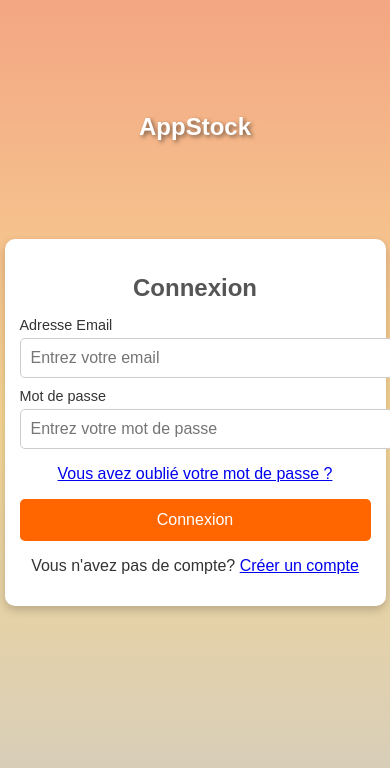
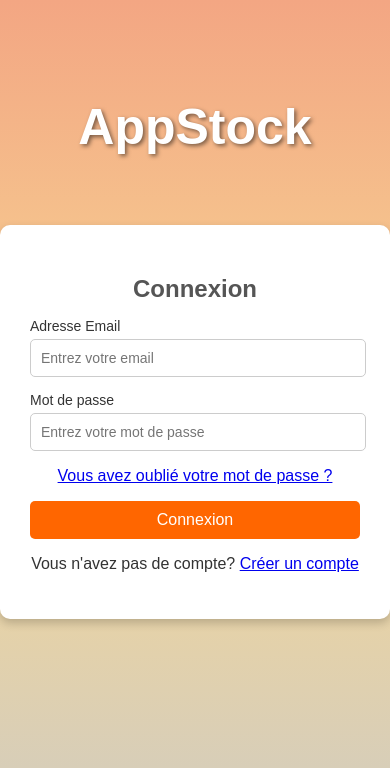
Before and after one commit to ayoubdouk/AppStock, a plain HTML site: page index.html in a window 390 px wide. Drawn offline with Linux system fonts and the light colour scheme.

Commit message:
Add files via upload

```diff
--- a/auth.js
+++ b/auth.js
@@ -18,7 +18,6 @@ const app = initializeApp(firebaseConfig);
 const auth = getAuth(app);
 
 // Handle login form submission
-// Handle login form submission
 document.getElementById("login-form").addEventListener("submit", async (e) => {
     e.preventDefault(); // منع إعادة تحميل الصفحة
 
@@ -27,16 +26,9 @@ document.getElementById("login-form").addEventListener("submit", async (e) => {
 
     try {
         // محاولة تسجيل الدخول
-        const userCredential = await signInWithEmailAndPassword(auth, email, password);
-        const user = userCredential.user;
+        await signInWithEmailAndPassword(auth, email, password);
 
-        // التحقق إذا كان البريد الإلكتروني غير مفعل
-        if (!user.emailVerified) {
-            alert("Votre email n'est pas encore vérifié. Veuillez vérifier votre boîte mail.");
-            return; // إيقاف العملية هنا
-        }
-
-        // إذا كانت بيانات تسجيل الدخول صحيحة وكان البريد مفعل، الانتقال إلى صفحة الترحيب
+        // إذا كانت بيانات تسجيل الدخول صحيحة، الانتقال إلى صفحة الترحيب
         window.location.href = "welcome.html";
     } catch (error) {
         // عرض رسالة خطأ بناءً على نوع الخطأ
--- a/index.html
+++ b/index.html
@@ -1,7 +1,6 @@
 <!DOCTYPE html>
 <html lang="en">
 <head>
-    <meta name="viewport" content="width=device-width, initial-scale=1.0">
     <meta charset="UTF-8">
     <meta name="viewport" content="width=device-width, initial-scale=1.0">
     <title>Connexion</title>
--- a/styles.css
+++ b/styles.css
@@ -99,44 +99,3 @@ input {
     background-color: #e65c00;
     box-shadow: 0px 4px 10px rgba(255, 102, 0, 0.5);
 }
-
-
-/* Media Query: الشاشات الصغيرة (Mobile) */
-@media (max-width: 768px) {
-    .page-container {
-        width: 90%; /* اجعل العرض 90% من عرض الشاشة */
-        padding: 15px; /* قلل الحواف */
-        margin: 10px auto; /* قلل المسافة بين الحواف */
-    }
-
-    h1, h2, h3, h4, h5, h6 {
-        font-size: 1.2rem; /* تصغير العناوين */
-        text-align: center; /* قم بوسيطتها إذا لزم الأمر */
-    }
-
-    .form-group label {
-        font-size: 0.9rem; /* صغر حجم النص */
-    }
-
-    input, button {
-        font-size: 1rem; /* تأكد أن الحقول والأزرار تظهر بشكل مريح */
-        width: 100%; /* عرض الحقول بالكامل */
-        padding: 10px; /* اجعل الحواف متناسبة */
-    }
-
-    .login-button, .signup-button {
-        font-size: 1rem; /* تكبير الأزرار قليلاً */
-        padding: 12px;
-    }
-}
-
-/* Media Query: الشاشات الصغيرة جدًا (Extra Small) */
-@media (max-width: 480px) {
-    .app-title {
-        font-size: 1.5rem; /* تصغير العنوان */
-    }
-
-    .form-group {
-        margin-bottom: 10px;
-    }
-}
```
Also changed, not shown: welcome.css (line endings or trailing spaces).
